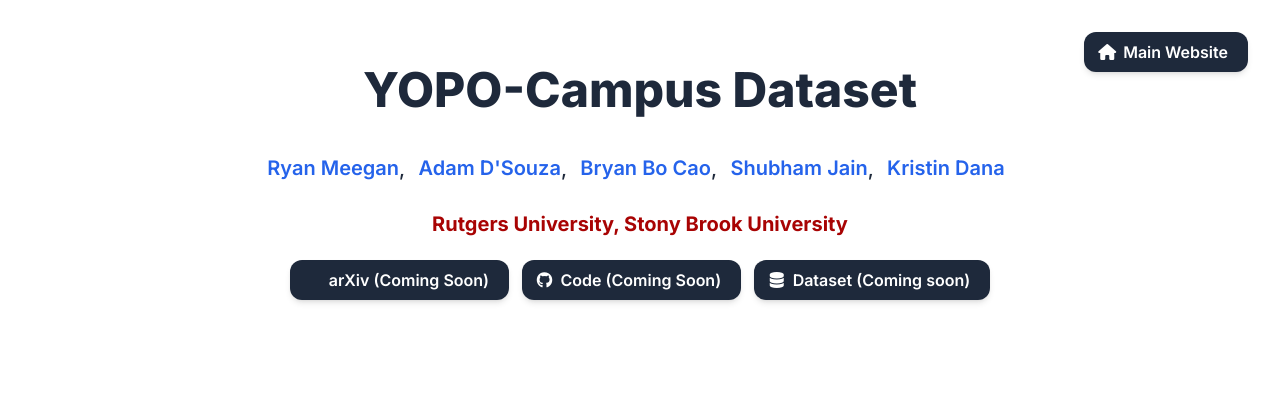
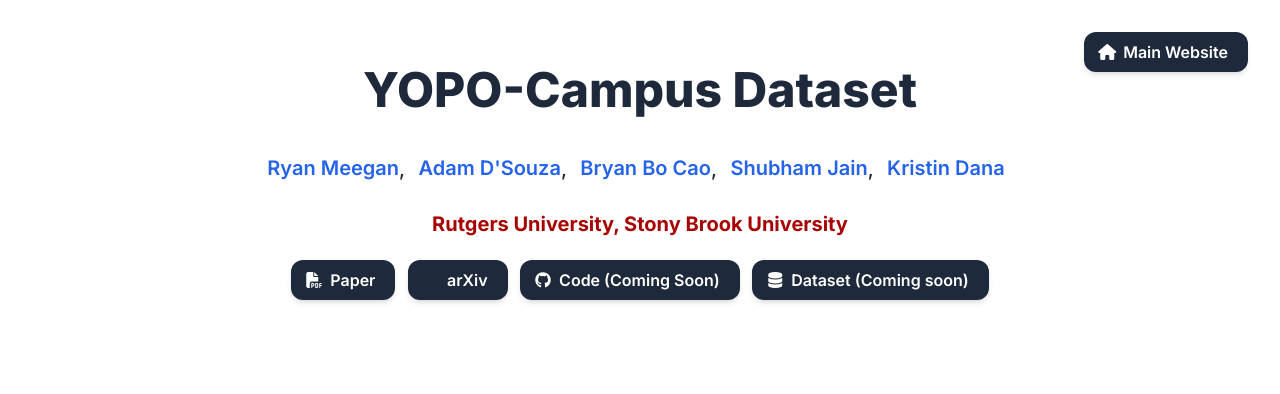
Before and after one commit to ajd324/ajd324.github.io, a plain HTML site: page index.html in a window 1280 px wide. Shown: the top 394 px of the page. Drawn offline with nearby package versions, Linux system fonts and the light colour scheme; some icons are missing.

Commit message:
Update index.html

```diff
--- a/index.html
+++ b/index.html
@@ -244,10 +244,8 @@
 
                   <div class="column has-text-centered">
                     <div class="publication-links">
-                      <!-- Commented out Paper -->
-                      <!--
                       <span class="link-block">
-                        <a href="https://arxiv.org/pdf/<ARXIV PAPER ID>.pdf" target="_blank"
+                        <a href=https://arxiv.org/pdf/2512.09903" target="_blank"
                         class="external-link button is-normal is-rounded is-dark">
                           <span class="icon">
                             <i class="fas fa-file-pdf"></i>
@@ -255,7 +253,6 @@
                           <span>Paper</span>
                         </a>
                       </span>
-                      -->
 
                       <!-- Commented out Supplementary -->
                       <!--
@@ -272,18 +269,18 @@
 
                       <!-- TODO: Update with your arXiv paper ID -->
                       <span class="link-block">
-                        <a href="https://arxiv.org/abs/<ARXIV PAPER ID>" target="_blank"
+                        <a href="https://arxiv.org/abs/2512.09903" target="_blank"
                         class="external-link button is-normal is-rounded is-dark">
                           <span class="icon">
                             <i class="ai ai-arxiv"></i>
                           </span>
-                          <span>arXiv (Coming Soon)</span>
+                          <span>arXiv</span>
                         </a>
                       </span>
 
                        <!-- TODO: Replace with your GitHub repository URL -->
                       <span class="link-block">
-                        <a href="https://github.com/YOUR-REPO-HERE" target="_blank"
+                        <a href=https://github.com/ComputerVisionRutgers/YOPO-Nav" target="_blank"
                         class="external-link button is-normal is-rounded is-dark">
                           <span class="icon">
                             <i class="fab fa-github"></i>
@@ -718,7 +715,7 @@
   <section class="section" id="BibTeX">
     <div class="container is-max-desktop content">
       <div class="bibtex-header">
-        <h2 class="title">BibTeX (Coming Soon)</h2>
+        <h2 class="title">BibTeX</h2>
         <button class="copy-bibtex-btn" onclick="copyBibTeX()" title="Copy BibTeX to clipboard">
           <i class="fas fa-copy"></i>
           <span class="copy-text">Copy</span>
```
